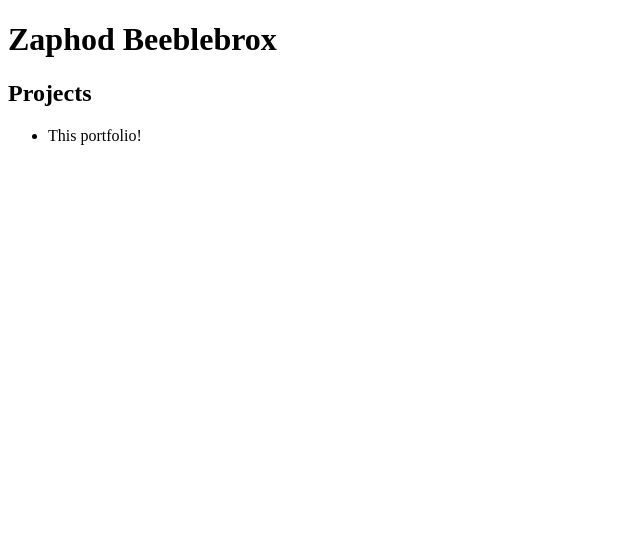
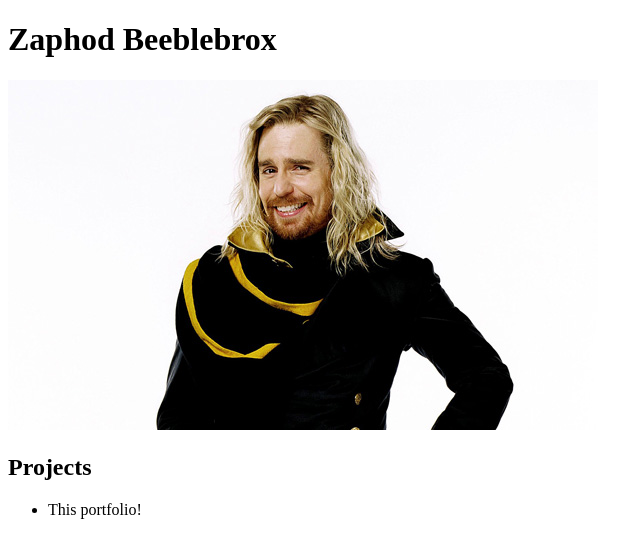
Before and after one commit to bigzaphodb/bigzaphodb.github.io, a plain HTML site: page portfolio/index.html in a window 1280 px wide. Shown: the whole page, without its empty margins (0-640 px from the left). Drawn offline with Linux system fonts and the light colour scheme.

Commit message:
Add profile picture.

```diff
--- a/portfolio/index.html
+++ b/portfolio/index.html
@@ -5,6 +5,7 @@
   </head>
   <body>
     <h1>Zaphod Beeblebrox</h1>
+    <img src="img/profile.jpg">
     <h2>Projects</h2>
     <ul>
       <li>This portfolio!</li>
```
Also changed, not shown: portfolio/img/profile.jpg (added).
